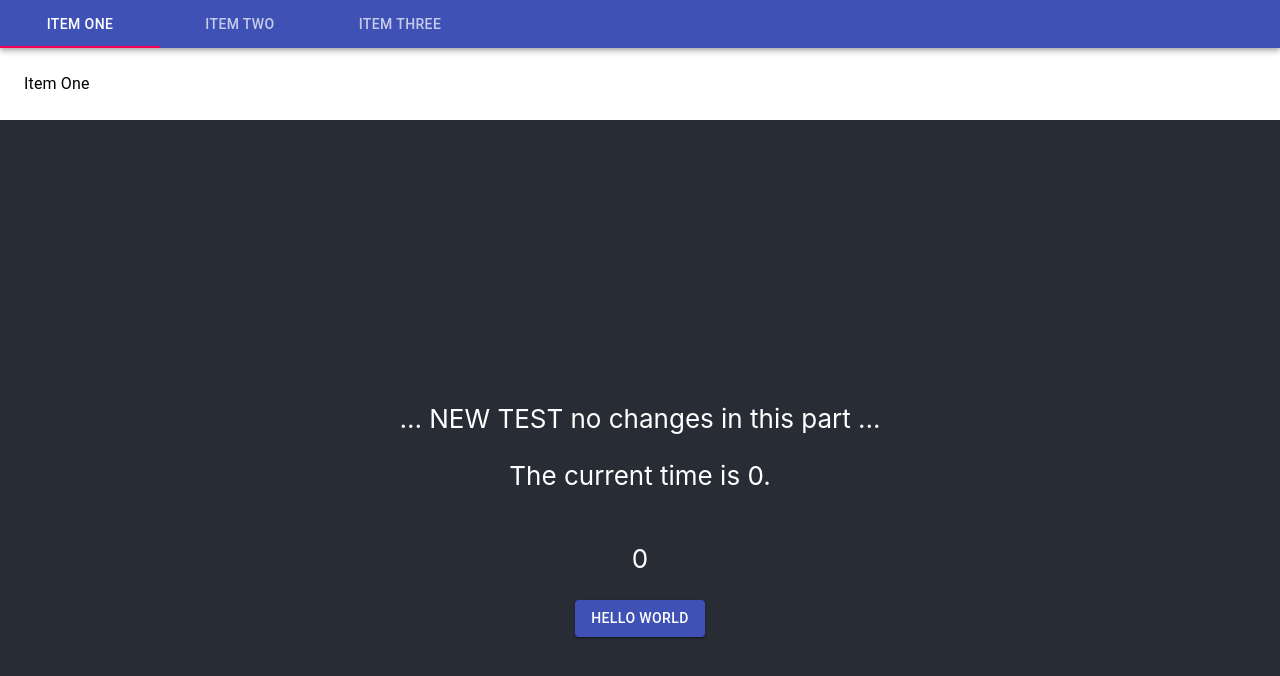
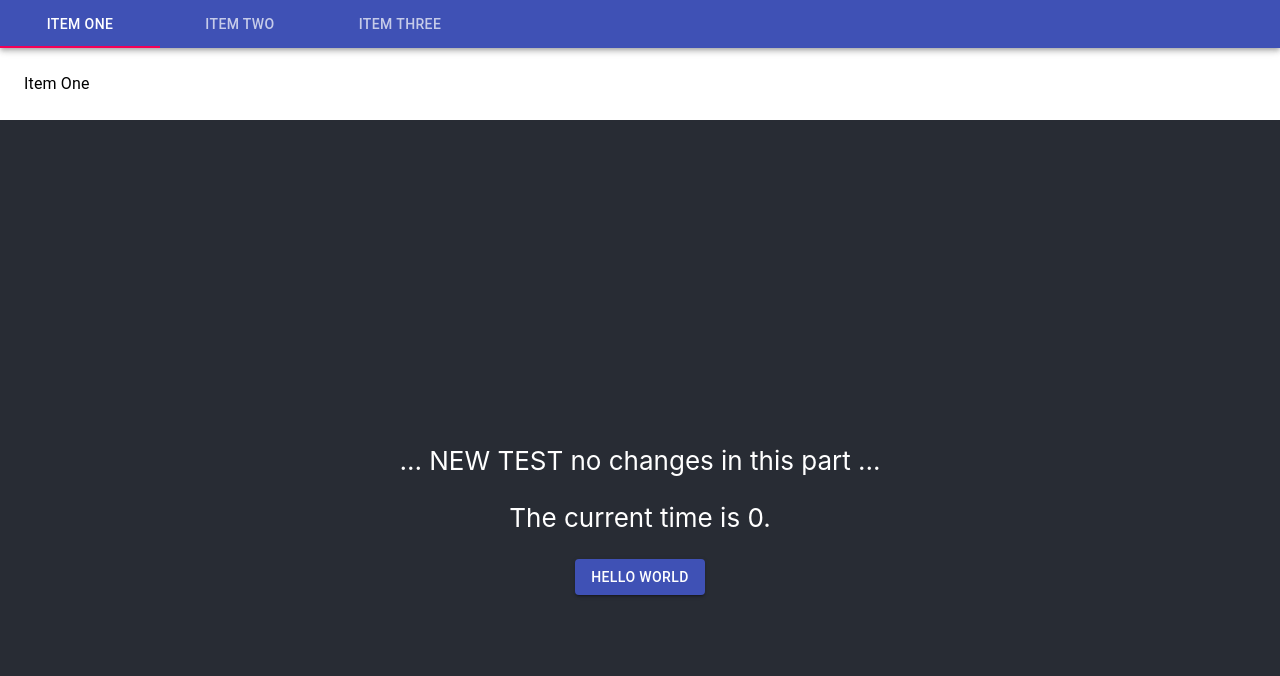
Before and after one commit to daltonhahn/d-and-dbs, a React (Create React App) app in the folder webapp/: page / in a window 1280 px wide. Shown: the top 676 px of the page. Built offline with nearby package versions, Linux system fonts and the light colour scheme; no server answers.

Commit message:
Rearranging

```diff
--- a/webapp/src/App.js
+++ b/webapp/src/App.js
@@ -2,6 +2,10 @@ import React, { useState, useEffect } from 'react';
 import logo from './logo.svg';
 import './App.css';
 import Button from "@material-ui/core/Button";
+import ReactMarkdown from 'react-markdown'
+import {render} from 'react-dom'
+
+var gfm = require('remark-gfm')
 
 function App() {
   const [currentTime, setCurrentTime] = useState(0);
@@ -26,7 +30,7 @@ function App() {
         ... NEW TEST no changes in this part ...
 
         <p>The current time is {currentTime}.</p>
-        <p class="markdown">{markString}</p>
+        <ReactMarkdown plugins={[gfm]} source={markString} />
         <Button variant="contained" color="primary">
     Hello World
   </Button>
--- a/webapp/src/index.js
+++ b/webapp/src/index.js
@@ -4,10 +4,7 @@ import './index.css';
 import App from './App';
 import SimpleTabs from './SimpleTabs';
 import reportWebVitals from './reportWebVitals';
-import ReactMarkdown from 'react-markdown'
-import {render} from 'react-dom'
 
-var gfm = require('remark-gfm')
 
 ReactDOM.render(
   <React.StrictMode>
@@ -17,13 +14,6 @@ ReactDOM.render(
   document.getElementById('root')
 );
 
-ReactDOM.render(
-  <React.StrictMode>
-    <ReactMarkdown plugins={[gfm]} source={input} />
-  </React.StrictMode>,
-  document.getElementsByClassName('markdown')[0]
-);
-
 // If you want to start measuring performance in your app, pass a function
 // to log results (for example: reportWebVitals(console.log))
 // or send to an analytics endpoint. Learn more: https://bit.ly/CRA-vitals
```
